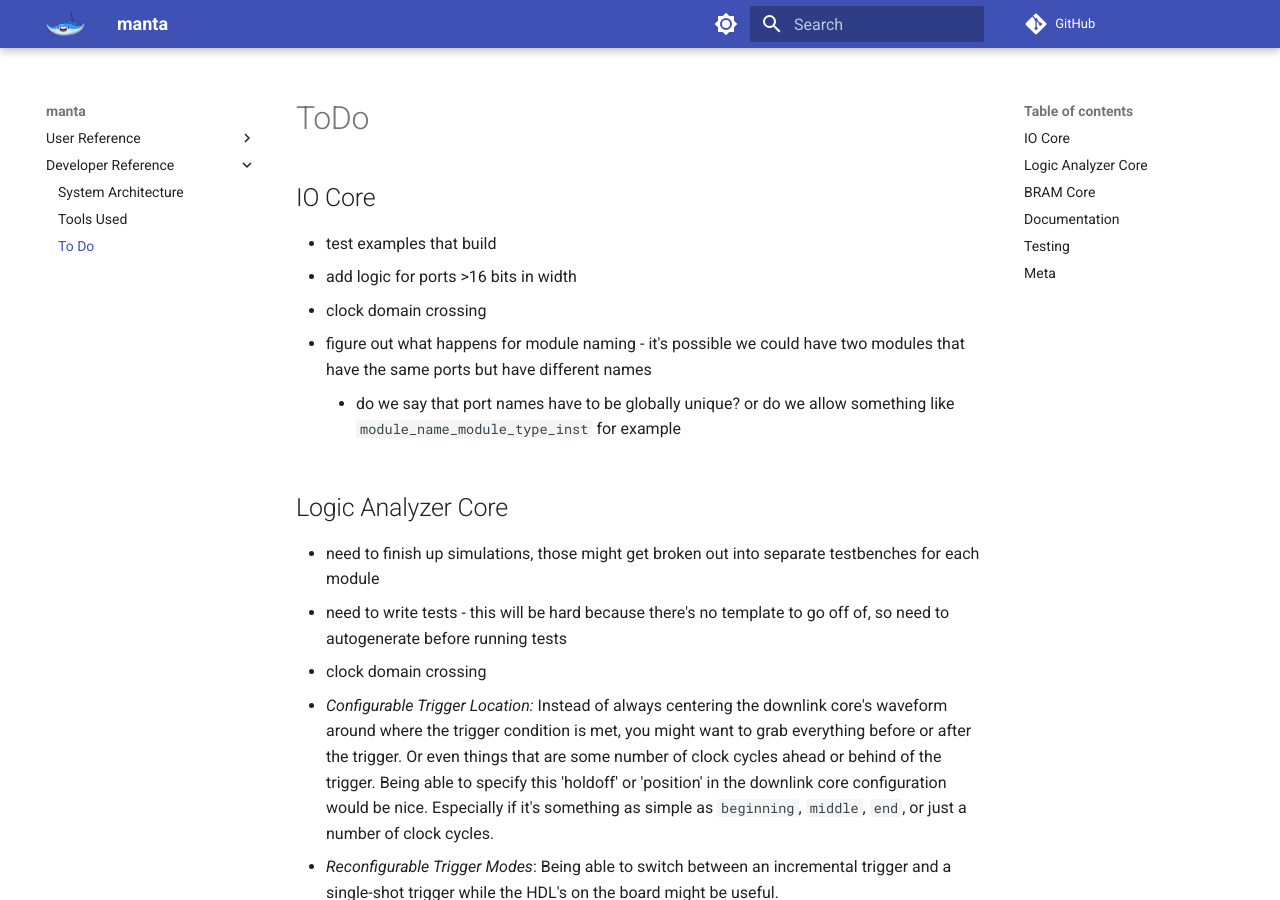
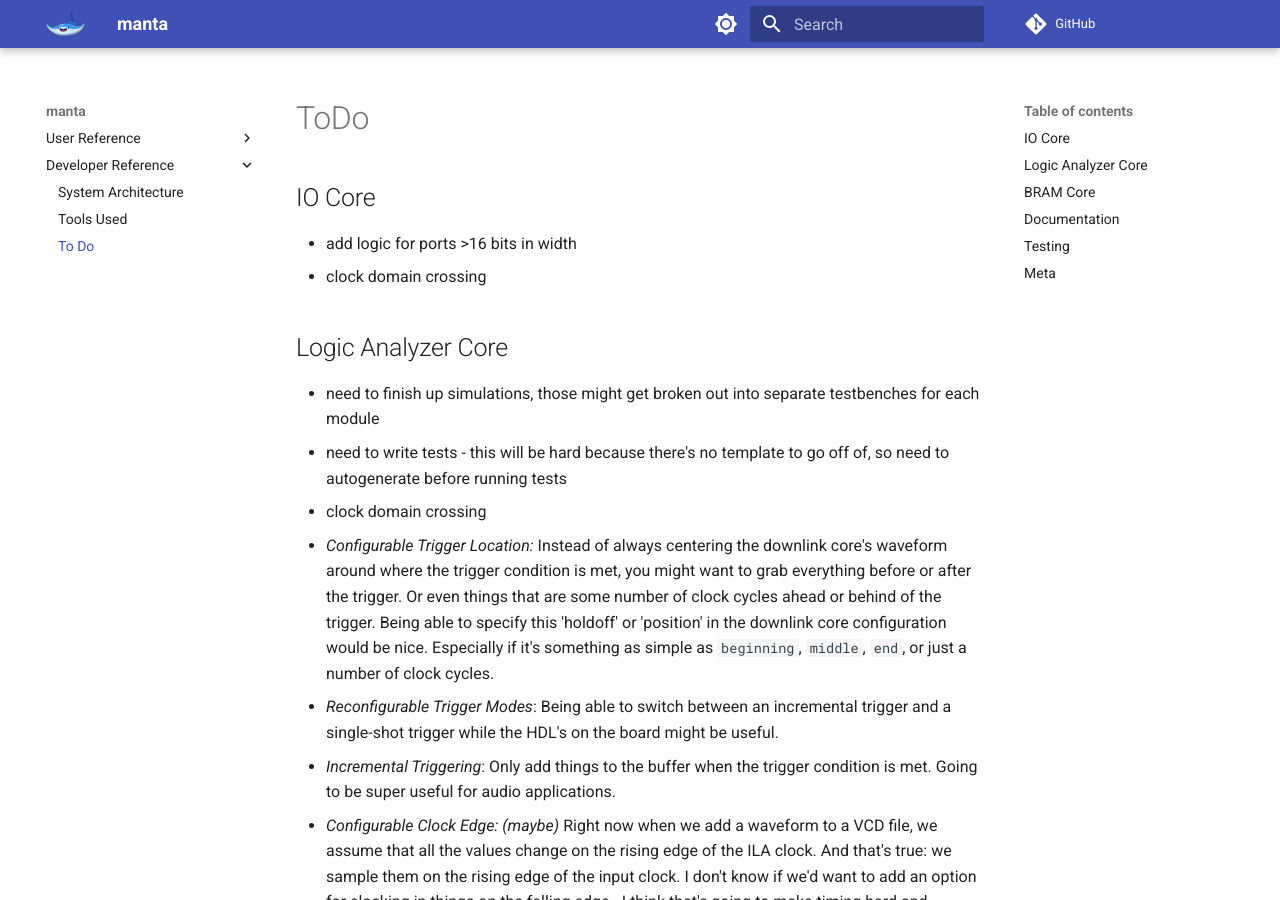
Before and after one commit to fischermoseley/manta, an MkDocs documentation site: the page built from doc/todo.md, in a window 1280 px wide and 900 px high. Built offline with MkDocs 1.6.1 and Material for MkDocs 9.7.7, drawn with Linux system fonts in a browser that asks for light colours; comment, search, counter and statistics services are not loaded.

```diff
--- a/doc/todo.md
+++ b/doc/todo.md
@@ -1,11 +1,8 @@
 # ToDo
 
 ## IO Core
-- test examples that build
 - add logic for ports >16 bits in width
 - clock domain crossing
-- figure out what happens for module naming - it's possible we could have two modules that have the same ports but have different names
-    - do we say that port names have to be globally unique? or do we allow something like `module_name_module_type_inst` for example
 
 ## Logic Analyzer Core
 - need to finish up simulations, those might get broken out into separate testbenches for each module
```
Also changed, not shown: 25 other files.
